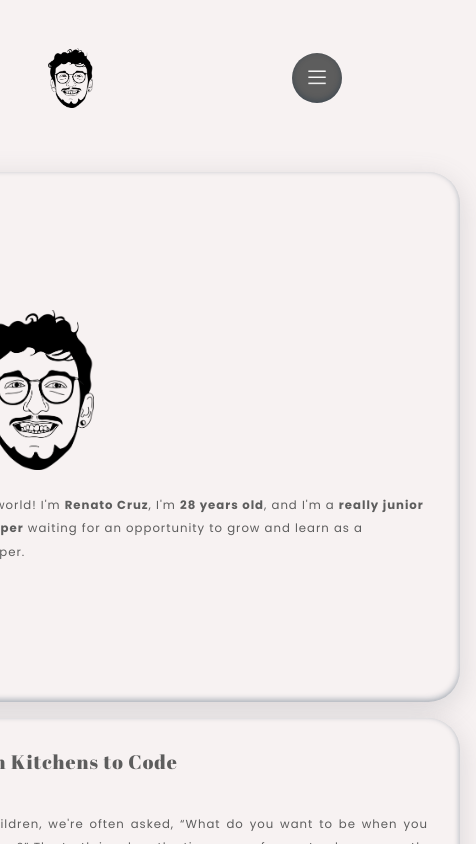
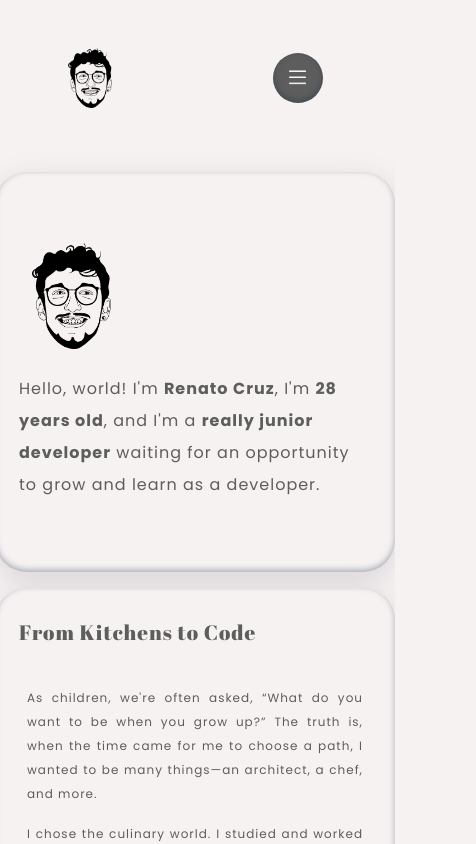
Before and after one commit to renato-cruz-dev/portfolio_cv-website, a React (Vite) app: page / in a window 390 px wide. Shown: the top 844 px of the page, 476 px wide, since content can reach past the window. Built offline with nearby package versions, Linux system fonts and the light colour scheme.

Commit message:
mobile update

```diff
--- a/src/App.css
+++ b/src/App.css
@@ -2,7 +2,7 @@
   --max-width: 1400px;
   --app-padding: 1rem;
 
-  width: 100vw;
+  width: 90%;
   max-width: var(--max-width);
   background-color: rgb(247, 242, 242);
   margin: 0 auto;
@@ -31,3 +31,9 @@
     --max-width: 530px;
   }
 }
+
+@media (max-width: 575.98px) {
+  .app {
+    --max-width: 400px;
+  }
+}
--- a/src/components/cook/CookInfo.css
+++ b/src/components/cook/CookInfo.css
@@ -50,6 +50,9 @@
 }
 
 @media (max-width: 767.98px) {
+  #cook-info {
+    gap: 1rem;
+  }
 }
 
 @media (max-width: 575.98px) {
--- a/src/components/description/Description.css
+++ b/src/components/description/Description.css
@@ -22,6 +22,6 @@
 
 @media (max-width: 575.98px) {
   #description img {
-    width: 160px;
+    width: 30%;
   }
 }
--- a/src/components/dev/info/DevInfo.css
+++ b/src/components/dev/info/DevInfo.css
@@ -39,6 +39,12 @@
   }
 }
 
+@media (max-width: 767.98px) {
+  #dev-info .card-info {
+    gap: 0.5rem;
+  }
+}
+
 @media (max-width: 575.98px) {
   #dev-info {
     grid-column: span 1;
--- a/src/components/main_section/MainSection.css
+++ b/src/components/main_section/MainSection.css
@@ -41,7 +41,6 @@
   display: flex;
   flex-direction: column;
   justify-content: space-between;
-  gap: 3rem;
   padding: 1rem;
 }
 
@@ -131,6 +130,7 @@
   --grid-gap: 1rem;
 
   display: grid;
+  justify-content: center;
   grid-area: main-section;
   gap: 1rem;
   padding: 1rem;
@@ -146,6 +146,7 @@
     var(--max-width) / var(--grid-columns) -
       (var(--grid-gap) * (var(--grid-columns) - 1))
   );
+  width: 100%;
 }
 
 @media (max-width: 1399.98px) {
--- a/src/index.css
+++ b/src/index.css
@@ -73,54 +73,28 @@
 /* FONT-SIZES */
 
 h1 {
-  font-size: 3vmin;
-}
-
-h2 {
-  font-size: 2.5vmin;
-}
-
-h3 {
-  font-size: 2vmin;
-}
-
-h4 {
-  font-size: 2vmin;
+  font-size: 1.5rem;
 }
 
 h5 {
-  font-size: 1.7vmin;
+  font-size: 0.7rem;
 }
 
 p {
-  font-size: 1.5vmin;
-}
-
-@media (max-width: 991.98px) {
-  h1 {
-    font-size: 3vmin;
-  }
-
-  h5 {
-    font-size: 2vmin;
-  }
-
-  p {
-    font-size: 1.7vmin;
-  }
+  font-size: 0.7rem;
 }
 
 @media (max-width: 767.98px) {
   h1 {
-    font-size: 2.5vmin;
+    font-size: 1.2rem;
   }
 
   h5 {
-    font-size: 1.5vmin;
+    font-size: 0.6rem;
   }
 
   p {
-    font-size: 1.3vmin;
+    font-size: 0.6rem;
   }
 }
 
@@ -130,14 +104,14 @@ p {
   }
 
   h1 {
-    font-size: 5vmin;
+    font-size: 1.3rem;
   }
 
   h5 {
-    font-size: 3vmin;
+    font-size: 1rem;
   }
 
   p {
-    font-size: 3vmin;
+    font-size: 0.75rem;
   }
 }
```
